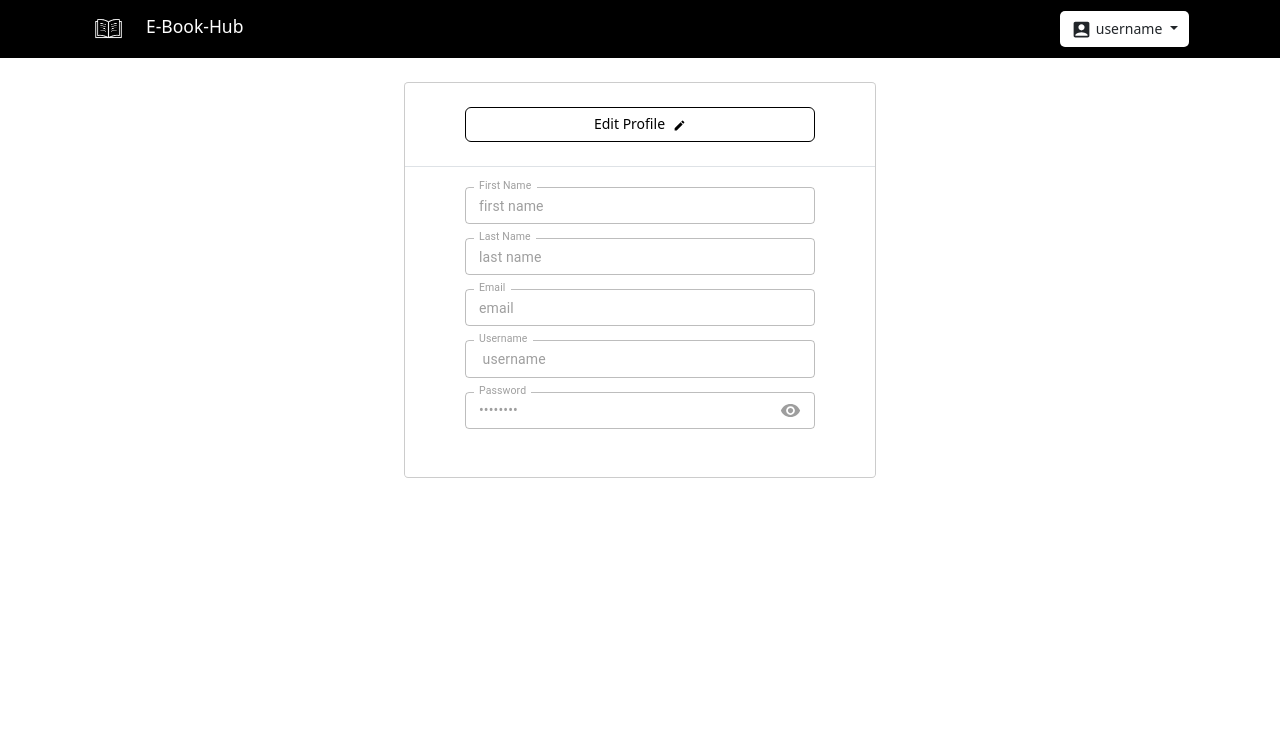
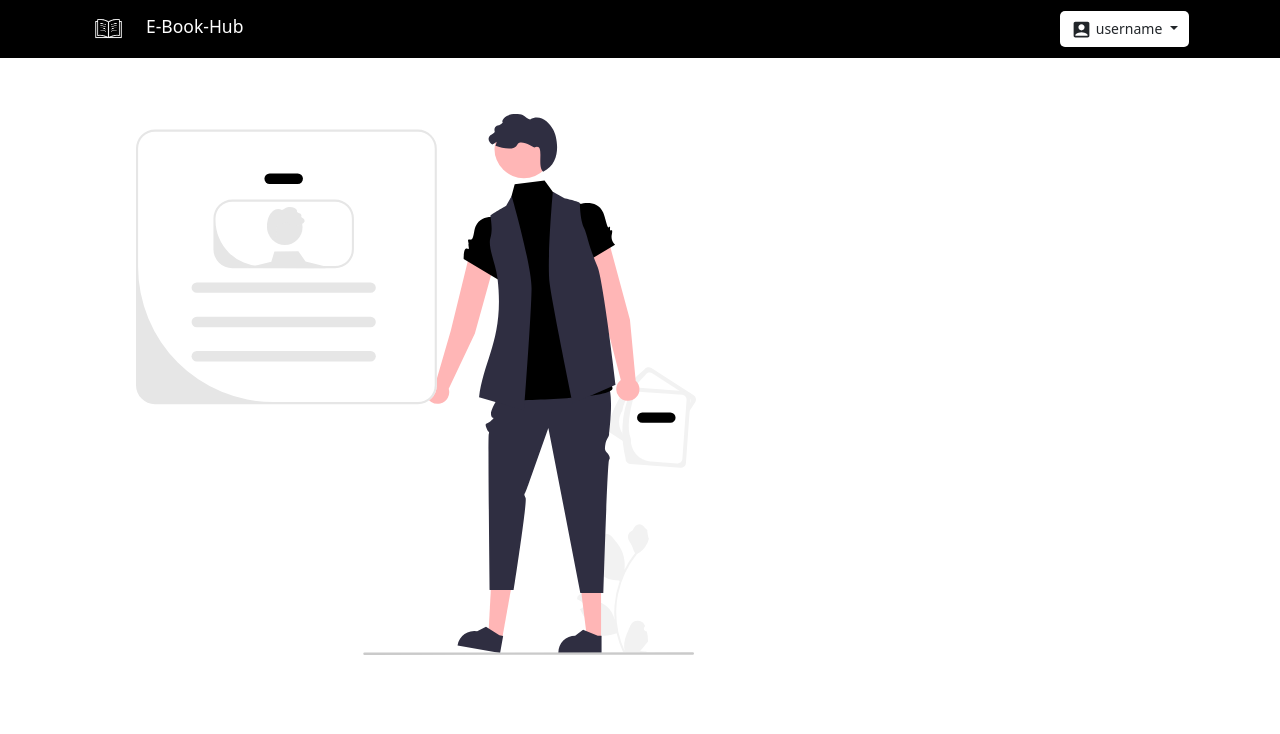
Before and after one commit to patelzil/E-Book-Hub, a React (Create React App) app in the folder frontend/: page /profile in a window 1280 px wide. Shown: the top 734 px of the page. Built offline with nearby package versions, Linux system fonts and the light colour scheme.

Commit message:
(#119) Test-documentation-and-some-small-last-minute-updates

```diff
--- a/frontend/src/components/signup.component.js
+++ b/frontend/src/components/signup.component.js
@@ -30,6 +30,7 @@
         if (password === confirmPassword)
         {
             if(regex.test(password) && regex.test(confirmPassword)){
+                setValidationFlag(false);
                 axios.post("http://localhost:5000/EBookHub/users/createUser", {firstName: firstName, lastName: lastName, eMail: eMail, username: username, password: password})
                 .then(function(response)
                 {
--- a/frontend/src/components/userprofile.component.js
+++ b/frontend/src/components/userprofile.component.js
@@ -7,6 +7,7 @@
 import { TextField } from "@mui/material";
 import VisibilityIcon from '@mui/icons-material/Visibility';
 import VisibilityOffIcon from '@mui/icons-material/VisibilityOff';
+import user_profile from '../assets/user-profile.svg';
 
 export default function UserProfile() {
 
@@ -90,6 +91,7 @@
                         </Modal.Dialog>
                     </div>)
                     : (<Container>
+                        <img className="w-50" style={{maxWidth: "50%", align:"left", margin: "5%"}} src={user_profile} alt=""/>
                         <div className="signup-container" title="editButtonUserProfile">
                             <Modal.Dialog>
                                 <Modal.Header style={{ justifyContent: "center" }}>
--- a/frontend/src/styles/styles.css
+++ b/frontend/src/styles/styles.css
@@ -123,6 +123,7 @@
 
 .signup-container {
     display: flex;
+    float: right;
     flex-direction: row;
     align-content: center;
 }
```
Also changed, not shown: frontend/src/assets/user-profile.svg (added), 1 other file (tests, documents, lock files or other folders).
